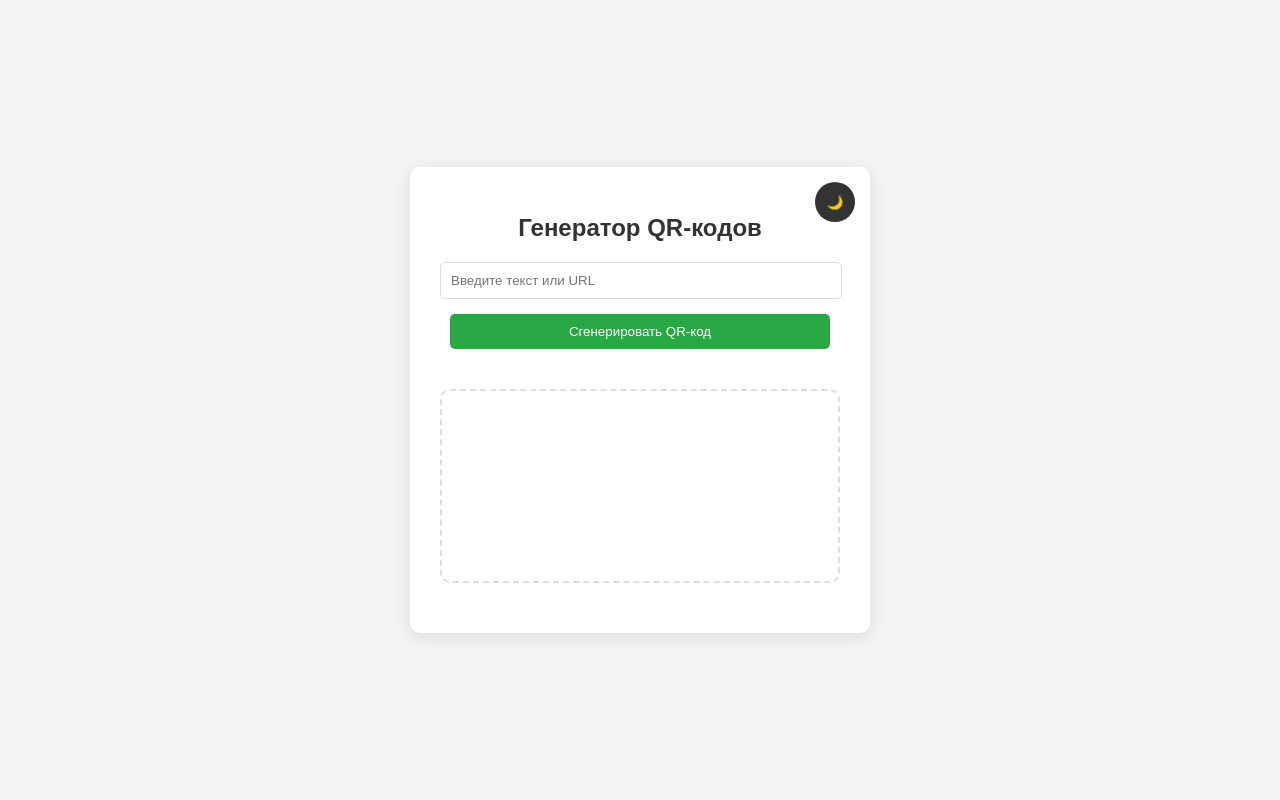
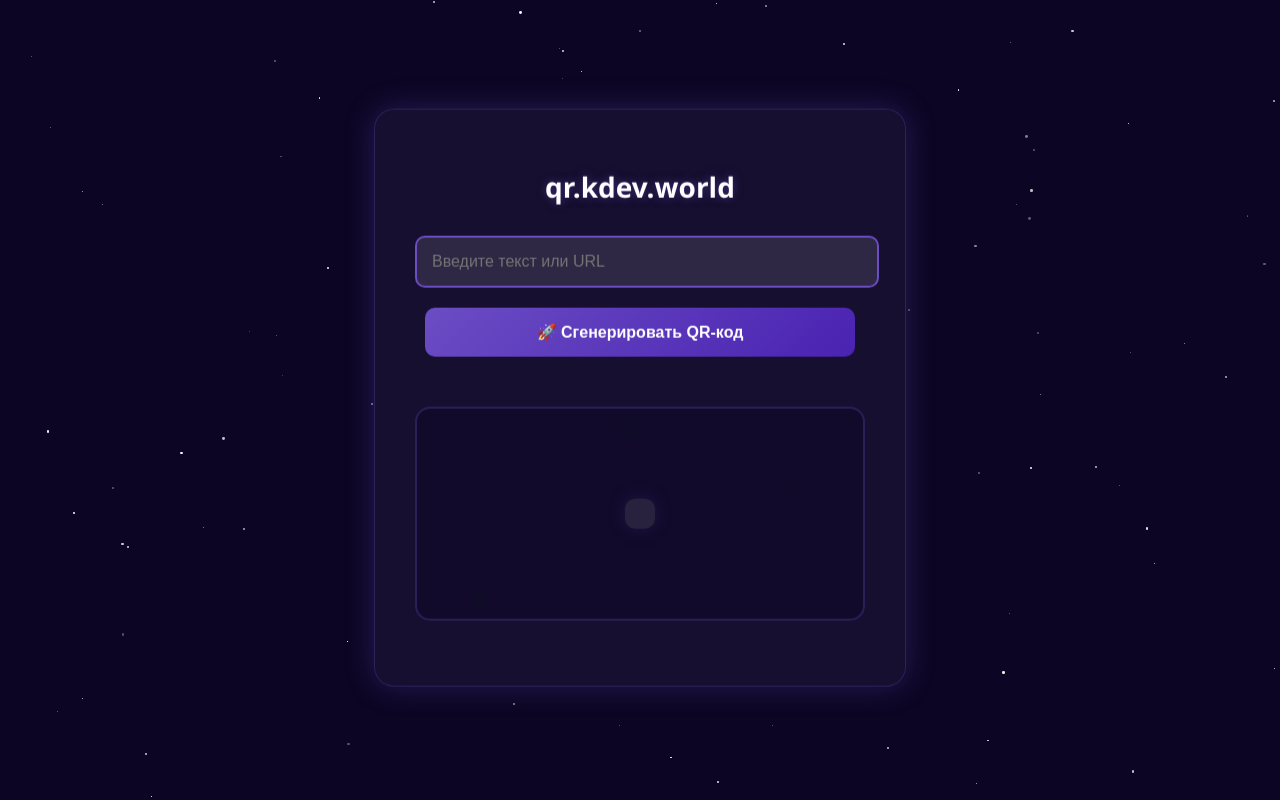
Before and after one commit to cvtzv/qr.k-dev.xyz, a plain HTML site: page index.html in a window 1280 px wide. Drawn offline with Linux system fonts and the light colour scheme.

Commit message:
Update index.html

```diff
--- a/index.html
+++ b/index.html
@@ -3,188 +3,202 @@
 <head>
     <meta charset="UTF-8">
     <meta name="viewport" content="width=device-width, initial-scale=1.0">
-    <title>Генератор QR-кодов</title>
+    <title>.cvt roflannov - QR-code Generator.</title>
     <style>
         :root {
-            --background-color: #f4f4f4;
-            --text-color: #333;
-            --container-bg: #fff;
-            --border-color: #ddd;
-            --button-bg: #333;
+            --background-color: #0c0624;
+            --text-color: #fff;
+            --container-bg: rgba(25, 18, 51, 0.8);
+            --border-color: #6b4dc4;
+            --button-bg: #4a23b2;
             --button-color: #fff;
         }
 
-        body.dark {
-            --background-color: #1a1a1a;
-            --text-color: #f4f4f4;
-            --container-bg: #2a2a2a;
-            --border-color: #444;
-            --button-bg: #f4f4f4;
-            --button-color: #1a1a1a;
+        @keyframes twinkle {
+            0%, 100% { opacity: 1; }
+            50% { opacity: 0.3; }
+        }
+
+        @keyframes float {
+            0%, 100% { transform: translateY(0); }
+            50% { transform: translateY(-10px); }
         }
 
         body {
-            font-family: Arial, sans-serif;
-            background-color: var(--background-color);
-            color: var(--text-color);
+            font-family: 'Segoe UI', Arial, sans-serif;
             margin: 0;
             padding: 0;
+            min-height: 100vh;
+            background: var(--background-color);
             display: flex;
             justify-content: center;
             align-items: center;
-            min-height: 100vh;
-            transition: background-color 0.3s, color 0.3s;
+            position: relative;
+            overflow: hidden;
+        }
+
+        .stars {
+            position: fixed;
+            top: 0;
+            left: 0;
+            width: 100%;
+            height: 100%;
+            pointer-events: none;
+        }
+
+        .star {
+            position: absolute;
+            background: #fff;
+            border-radius: 50%;
         }
 
         .container {
-            background-color: var(--container-bg);
-            padding: 30px;
-            border-radius: 10px;
-            box-shadow: 0px 4px 20px rgba(0, 0, 0, 0.1);
+            background: var(--container-bg);
+            padding: 40px;
+            border-radius: 20px;
+            box-shadow: 0 0 30px rgba(107, 77, 196, 0.3);
             text-align: center;
             width: 90%;
-            max-width: 400px;
+            max-width: 450px;
             position: relative;
-        }
-
-        .theme-switcher {
-            position: absolute;
-            top: 15px;
-            right: 15px;
-            cursor: pointer;
-            width: 40px;
-            height: 40px;
-            border-radius: 50%;
-            background-color: var(--button-bg);
-            color: var(--button-color);
-            border: none;
-            transition: transform 0.3s;
-            display: flex;
-            align-items: center;
-            justify-content: center;
-        }
-
-        .theme-switcher:hover {
-            transform: rotate(180deg);
+            backdrop-filter: blur(10px);
+            border: 1px solid rgba(107, 77, 196, 0.3);
+            animation: float 6s ease-in-out infinite;
         }
 
         h1 {
-            margin-bottom: 20px;
-            font-size: 24px;
+            color: #fff;
+            margin-bottom: 30px;
+            font-size: 28px;
+            text-shadow: 0 0 10px rgba(107, 77, 196, 0.5);
         }
 
         #text-input {
             width: calc(100% - 20px);
-            padding: 10px;
-            margin-bottom: 15px;
-            border: 1px solid var(--border-color);
-            border-radius: 5px;
-            background-color: var(--container-bg);
-            color: var(--text-color);
+            padding: 15px;
+            margin-bottom: 20px;
+            border: 2px solid var(--border-color);
+            border-radius: 10px;
+            background: rgba(255, 255, 255, 0.1);
+            color: #fff;
+            font-size: 16px;
+            transition: all 0.3s ease;
+        }
+
+        #text-input:focus {
+            outline: none;
+            box-shadow: 0 0 15px rgba(107, 77, 196, 0.5);
+            background: rgba(255, 255, 255, 0.15);
         }
 
         #generate-btn {
-            background-color: #28a745;
+            background: linear-gradient(135deg, #6b4dc4 0%, #4a23b2 100%);
             color: #fff;
-            padding: 10px 20px;
+            padding: 15px 25px;
             border: none;
-            border-radius: 5px;
+            border-radius: 10px;
             cursor: pointer;
-            margin-bottom: 20px;
-            transition: background-color 0.3s;
+            margin-bottom: 25px;
+            font-size: 16px;
+            font-weight: bold;
             width: calc(100% - 20px);
+            transition: transform 0.3s ease, box-shadow 0.3s ease;
         }
 
         #generate-btn:hover {
-            background-color: #218838;
+            transform: translateY(-2px);
+            box-shadow: 0 5px 15px rgba(107, 77, 196, 0.4);
         }
 
         .qr-container {
             display: flex;
             justify-content: center;
             align-items: center;
-            padding: 20px;
-            margin: 20px 0;
-            border: 2px dashed var(--border-color);
-            border-radius: 10px;
+            padding: 30px;
+            margin: 25px 0;
+            border: 2px solid rgba(107, 77, 196, 0.3);
+            border-radius: 15px;
             min-height: 150px;
+            background: rgba(12, 6, 36, 0.3);
         }
 
         .secondary-btn {
-            background-color: #007bff;
+            background: rgba(107, 77, 196, 0.3);
             color: #fff;
-            padding: 8px 15px;
-            border: none;
-            border-radius: 5px;
+            padding: 12px 20px;
+            border: 1px solid rgba(107, 77, 196, 0.5);
+            border-radius: 8px;
             cursor: pointer;
-            margin-bottom: 10px;
+            margin-bottom: 15px;
             width: calc(100% - 20px);
-            transition: background-color 0.3s;
+            transition: all 0.3s ease;
         }
 
         .secondary-btn:hover {
-            background-color: #0056b3;
-        }
-
-        .secondary-btn:disabled {
-            background-color: #cccccc;
-            cursor: not-allowed;
-        }
-
-        #qrcode {
-            display: inline-block;
+            background: rgba(107, 77, 196, 0.5);
+            transform: translateY(-2px);
         }
 
         .hidden {
             display: none;
         }
+
+        #qrcode {
+            display: inline-block;
+            padding: 15px;
+            background: rgba(255, 255, 255, 0.1);
+            border-radius: 10px;
+            box-shadow: 0 0 20px rgba(107, 77, 196, 0.2);
+        }
+
     </style>
 </head>
 <body>
+    <div class="stars"></div>
     <div class="container">
-        <button class="theme-switcher" id="theme-switcher">🌙</button>
-        <h1>Генератор QR-кодов</h1>
+        <h1>qr.kdev.world</h1>
         <input type="text" id="text-input" placeholder="Введите текст или URL">
-        <button id="generate-btn">Сгенерировать QR-код</button>
+        <button id="generate-btn">🚀 Сгенерировать QR-код</button>
         <div class="qr-container">
             <div id="qrcode"></div>
         </div>
-        <button id="download-btn" class="secondary-btn hidden">Скачать QR-код</button>
-        <button id="share-btn" class="secondary-btn hidden">Поделиться</button>
-        <button id="fullscreen-btn" class="secondary-btn hidden">В полный экран</button>
+        <button id="download-btn" class="secondary-btn hidden">💫 Скачать QR-код</button>
+        <button id="share-btn" class="secondary-btn hidden">🌟 Поделиться</button>
+        <button id="fullscreen-btn" class="secondary-btn hidden">🌌 В полный экран</button>
     </div>
 
     <script src="https://cdnjs.cloudflare.com/ajax/libs/qrcodejs/1.0.0/qrcode.min.js"></script>
     <script>
-        // Функция определения системной темы и установки соответствующей темы сайта
-        function setInitialTheme() {
-            const prefersDark = window.matchMedia('(prefers-color-scheme: dark)').matches;
-            document.body.classList.toggle('dark', prefersDark);
-            updateThemeIcon();
+        function createStars() {
+            const starsContainer = document.querySelector('.stars');
+            const numberOfStars = 100;
+
+            for (let i = 0; i < numberOfStars; i++) {
+                const star = document.createElement('div');
+                star.className = 'star';
+
+                const x = Math.random() * 100;
+                const y = Math.random() * 100;
+
+                const size = Math.random() * 3;
+
+                const duration = 3 + Math.random() * 3;
+
+                star.style.cssText = `
+                    left: ${x}%;
+                    top: ${y}%;
+                    width: ${size}px;
+                    height: ${size}px;
+                    animation: twinkle ${duration}s ease-in-out infinite;
+                    animation-delay: ${Math.random() * duration}s;
+                `;
+
+                starsContainer.appendChild(star);
+            }
         }
 
-        // Функция обновления иконки темы
-        function updateThemeIcon() {
-            const isDark = document.body.classList.contains('dark');
-            document.getElementById('theme-switcher').textContent = isDark ? '☀️' : '🌙';
-        }
+        createStars();
 
-        // Установка начальной темы
-        setInitialTheme();
-
-        // Переключатель темы
-        document.getElementById('theme-switcher').addEventListener('click', () => {
-            document.body.classList.toggle('dark');
-            updateThemeIcon();
-        });
-
-        // Слушатель изменения системной темы
-        window.matchMedia('(prefers-color-scheme: dark)').addEventListener('change', e => {
-            document.body.classList.toggle('dark', e.matches);
-            updateThemeIcon();
-        });
-
-        // Функционал генерации QR-кода
         const generateBtn = document.getElementById('generate-btn');
         const textInput = document.getElementById('text-input');
         const downloadBtn = document.getElementById('download-btn');
@@ -200,35 +214,30 @@
                 return;
             }
 
-            // Очищаем предыдущий QR-код
             qrcodeDiv.innerHTML = '';
 
-            // Генерируем новый QR-код
             new QRCode(qrcodeDiv, {
                 text: text,
                 width: 128,
                 height: 128,
-                colorDark: document.body.classList.contains('dark') ? '#ffffff' : '#000000',
-                colorLight: document.body.classList.contains('dark') ? '#2a2a2a' : '#ffffff',
+                colorDark: '#ffffff',
+                colorLight: '#191233',
                 correctLevel: QRCode.CorrectLevel.H
             });
 
-            // Показываем кнопки
             [downloadBtn, shareBtn, fullscreenBtn].forEach(btn => btn.classList.remove('hidden'));
         });
 
-        // Скачивание QR-кода
         downloadBtn.addEventListener('click', () => {
             const canvas = qrcodeDiv.querySelector('canvas');
             if (canvas) {
                 const link = document.createElement('a');
-                link.download = 'qrcode.png';
+                link.download = 'cosmic-qrcode.png';
                 link.href = canvas.toDataURL('image/png');
                 link.click();
             }
         });
 
-        // Копирование в буфер обмена
         shareBtn.addEventListener('click', async () => {
             const canvas = qrcodeDiv.querySelector('canvas');
             if (canvas) {
@@ -245,16 +254,13 @@
             }
         });
 
-        // Открытие в полный экран
         fullscreenBtn.addEventListener('click', () => {
             const canvas = qrcodeDiv.querySelector('canvas');
             if (canvas) {
                 const newWindow = window.open();
                 newWindow.document.write(`
-                    <title>QR-код</title>
-                    <body style="margin:0;display:flex;justify-content:center;align-items:center;height:100vh;background-color:${
-                        document.body.classList.contains('dark') ? '#1a1a1a' : '#ffffff'
-                    };">
+                    <title>Космический QR-код</title>
+                    <body style="margin:0;display:flex;justify-content:center;align-items:center;height:100vh;background-color:#0c0624;">
                         <img src="${canvas.toDataURL('image/png')}" style="max-width:100%;max-height:100%;"/>
                     </body>
                 `);
```
